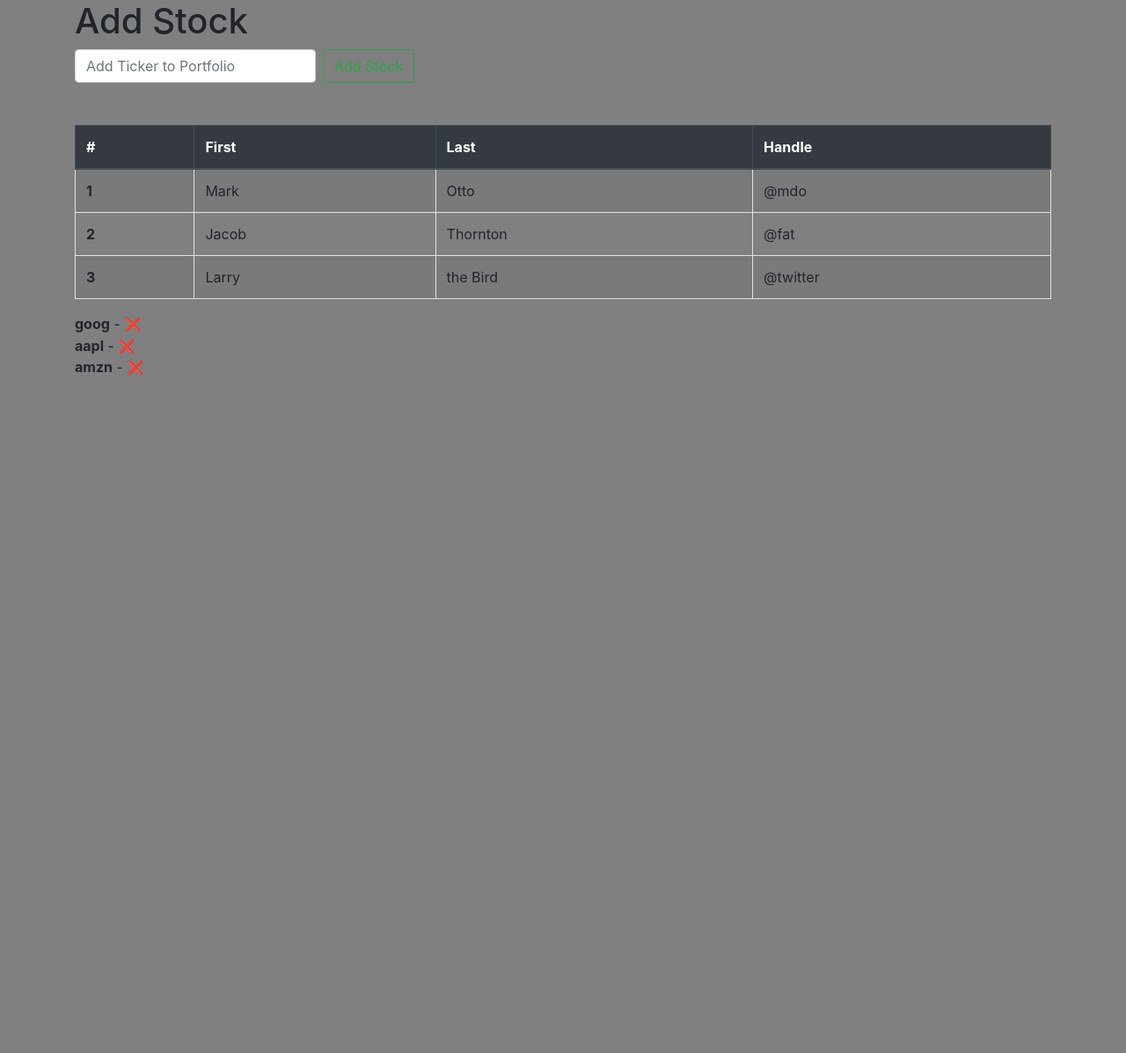
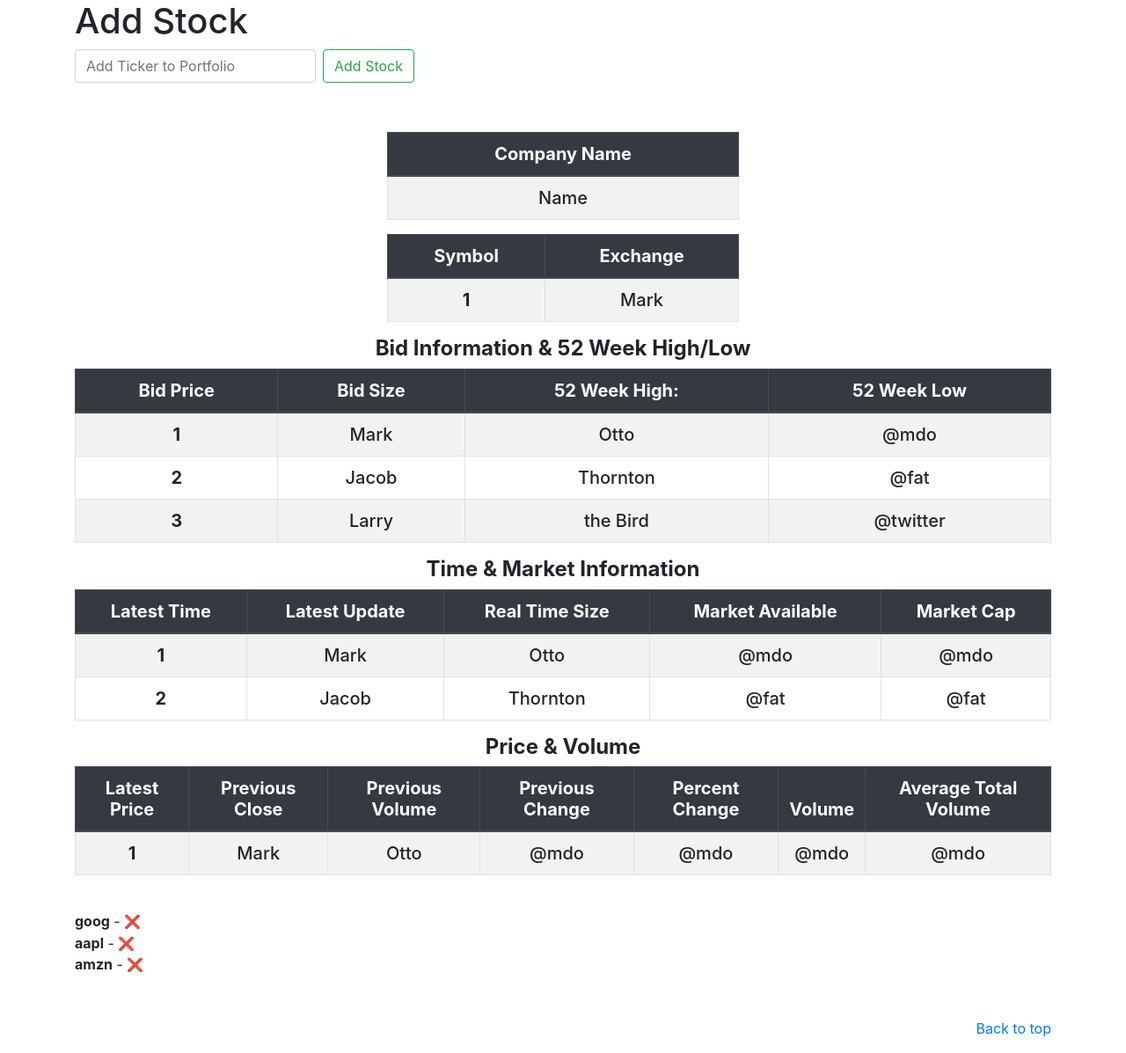
Before and after one commit to CyborgVillager/ja_stock_pydjango, a Django app: page /add_stock/ in a window 1280 px wide. Shown: the part 56-1253 px from the top of the page at 88% size. Before the commit the page ends 482 px from the top, so only its background shows below. Run offline with Django 3.2, Linux system fonts and the light colour scheme; data comes from the database, SQL or seed files in the repository; both versions use the stored data as it was after the commit; some libraries are stand-ins or nearby versions.

Commit message:
v22
customized the colums/rows @ add_stock.html - organizing stock data for better human readability,work in prog

```diff
--- a/ja_stock_update_log.txt
+++ b/ja_stock_update_log.txt
@@ -35,8 +35,8 @@ v19 Added delete function, modify it to have delete symbol instead of 'Delete St
 info on this add_stock.html, views.py, urls.py
 v20: Fixed message pop up for adding or deleting a stock
 v21: table head option, modify its design add_stock.html, added space between add stock button and the table
---v22:
-v23:
+v22: customized the colums/rows @ add_stock.html - organizing stock data for better human readability,work in prog
+--v23:
 v24:
 v25:
 v26:
--- a/stocks/quotes/templates/add_stock.html
+++ b/stocks/quotes/templates/add_stock.html
@@ -1,5 +1,14 @@
 <!DOCTYPE html>
 {% extends 'base.html' %}
+
+<!--Back to top of page-->
+<a name="top"></a>
+<!--Back to top of page-->
+<a name="bid_info"></a>
+<a name="time_market"></a>
+<a name="price_vol"></a>
+
+
 {% block content %}
 <html lang="en">
 <head>
@@ -7,6 +16,8 @@
     <title>Add Stock</title>
 </head>
 <body>
+
+
 <h1>Add Stock</h1>
 <form action="{% url 'add_stock' %}"class="form-inline my-2 my-lg-0" method="POST">
         {% csrf_token %}
@@ -19,15 +30,73 @@
 <!-- SPACE between add stock & table End -->
 
 <!-- Table Head Option for the Stock -->
-<table class="table table-striped table-bordered table-hover">
-  <thead  class="thead-dark">
+<!-- Style Start-->
+<style>
+    h5{text-align:center;}
+    h4{text-align:center;  font-weight: bold;}
+
+
+    </style>
+<!-- Style End-->
+
+
+
+<!-- Basic Company Info Start pt1-->
+<h5><table align="center" class="table table-striped table-bordered table-hover"  style="width:400px; ">
+  <thead  class="thead-dark" >
     <tr>
-      <th scope="col">#</th>
-      <th scope="col">First</th>
-      <th scope="col">Last</th>
-      <th scope="col">Handle</th>
+    <h5>
+        <th scope="col">Company Name</th>
+    </h5>
     </tr>
   </thead>
+
+    <!-- Basic Company Info Row Start pt1-->
+     <tbody>
+    <tr>
+      <td>Name</td>
+    </tr>
+     </tbody>
+     <!-- Basic Company Info Row End pt1-->
+ </table>
+     </h5>
+ <!-- Basic Company Info Table End pt1-->
+
+
+ <!-- Basic Company Info Table Start pt2-->
+ <h5><table align="center" class="table table-striped table-bordered table-hover"  style="width:400px; ">
+  <thead  class="thead-dark" >
+    <tr>
+    <h5>
+        <th scope="col">Symbol</th>
+      <th scope="col">Exchange</th>
+    </h5>
+    </tr>
+  </thead>
+      <!-- Basic Company Info Start pt2-->
+     <tbody>
+    <tr>
+      <th scope="row">1</th>
+      <td>Mark</td>
+    </tr>
+     </tbody>
+      <!-- Basic Company Info Row  End pt2-->
+ </table>
+     </h5>
+ <!-- Basic Company Info Table End pt2-->
+
+ <!-- Bid Information & 52 Week High/Low Table Start-->
+<h5><table align="center" class="table table-striped table-bordered table-hover" >
+<thead  class="thead-dark">
+ <h4>Bid Information & 52 Week High/Low</h4>
+    <tr>
+      <th scope="col">Bid Price</th>
+      <th scope="col">Bid Size</th>
+      <th scope="col">52 Week High:</th>
+      <th scope="col">52 Week Low</th>
+    </tr>
+  </thead>
+     <!-- Bid Information & 52 Week High/Low Row Start -->
   <tbody>
     <tr>
       <th scope="row">1</th>
@@ -48,16 +117,96 @@
       <td>@twitter</td>
     </tr>
   </tbody>
+     <!-- Bid Information & 52 Week High/Low Row End-->
 </table>
+    </h5>
+ <!-- Bid Information & 52 Week High/Low Table End-->
+
+ <!-- Time & Market Information Table Start-->
+<h5><table align="center" class="table table-striped table-bordered table-hover" >
+<thead  class="thead-dark">
+ <h4>Time & Market Information</h4>
+    <tr>
+      <th scope="col">Latest Time</th>
+      <th scope="col">Latest Update</th>
+      <th scope="col">Real Time Size</th>
+      <th scope="col">Market Available </th>
+        <th scope="col">Market Cap</th>
+    </tr>
+  </thead>
+
+      <!-- Time & Market Information Info Start-->
+  <tbody>
+    <tr>
+      <th scope="row">1</th>
+      <td>Mark</td>
+      <td>Otto</td>
+      <td>@mdo</td>
+      <td>@mdo</td>
+    </tr>
+    <tr>
+      <th scope="row">2</th>
+      <td>Jacob</td>
+      <td>Thornton</td>
+      <td>@fat</td>
+      <td>@fat</td>
+    </tr>
+
+
+  </tbody>
+     <!-- Time & Market Information Info End-->
+</table>
+    </h5>
+ <!-- Time & Market Information End-->
+
+
+<!-- Price & Volume table Start-->
+ <h5><table class="table table-striped table-bordered table-hover" >
+<thead  class="thead-dark">
+ <h4>Price & Volume </h4>
+    <tr>
+      <th scope="col">Latest Price</th>
+      <th scope="col">Previous Close</th>
+      <th scope="col">Previous Volume</th>
+      <th scope="col">Previous Change</th>
+      <th scope="col">Percent Change</th>
+      <th scope="col">Volume</th>
+      <th scope="col">Average Total Volume</th>
+    </tr>
+  </thead>
+  <!-- Price & Volume Row Info Start-->
+  <tbody>
+    <tr>
+      <th scope="row">1</th>
+      <td>Mark</td>
+      <td>Otto</td>
+      <td>@mdo</td>
+      <td>@mdo</td>
+      <td>@mdo</td>
+      <td>@mdo</td>
+    </tr>
+
+  </tbody>
+     <!-- Price & Volume Row Info End-->
+</table>
+     </h5>
+<!-- Price & Volume End-->
+
+
+
 <!-- Table Head Option for the Stock END -->
 
-
+<br/>
 
 
 {% for item in ticker %}
 <b>{{ item }}</b> - <a href="{% url 'delete' item.id%}"> <span style='font-size:15px;'>&#10060; </span></a><br/>
     {% endfor %}
 </body>
-
+<br/>
+<br/>
+<!--Back to top of page-->
+<a href="#top" ><p align="right">Back to top</p></a>
+<!--Back to top of page-->
 {% endblock %}
 </html>
--- a/stocks/quotes/templates/base.html
+++ b/stocks/quotes/templates/base.html
@@ -12,11 +12,7 @@
     <title>Stock Portfolio</title>
   </head>
   <body>
-  <style>
-      body{
-            background-color: #808080;
-      }
-  </style>
+
 
 <!-- Navigation -->
 <nav class="navbar navbar-expand-lg navbar-dark bg-dark">
```
Also changed, not shown: stocks/db.sqlite3.
